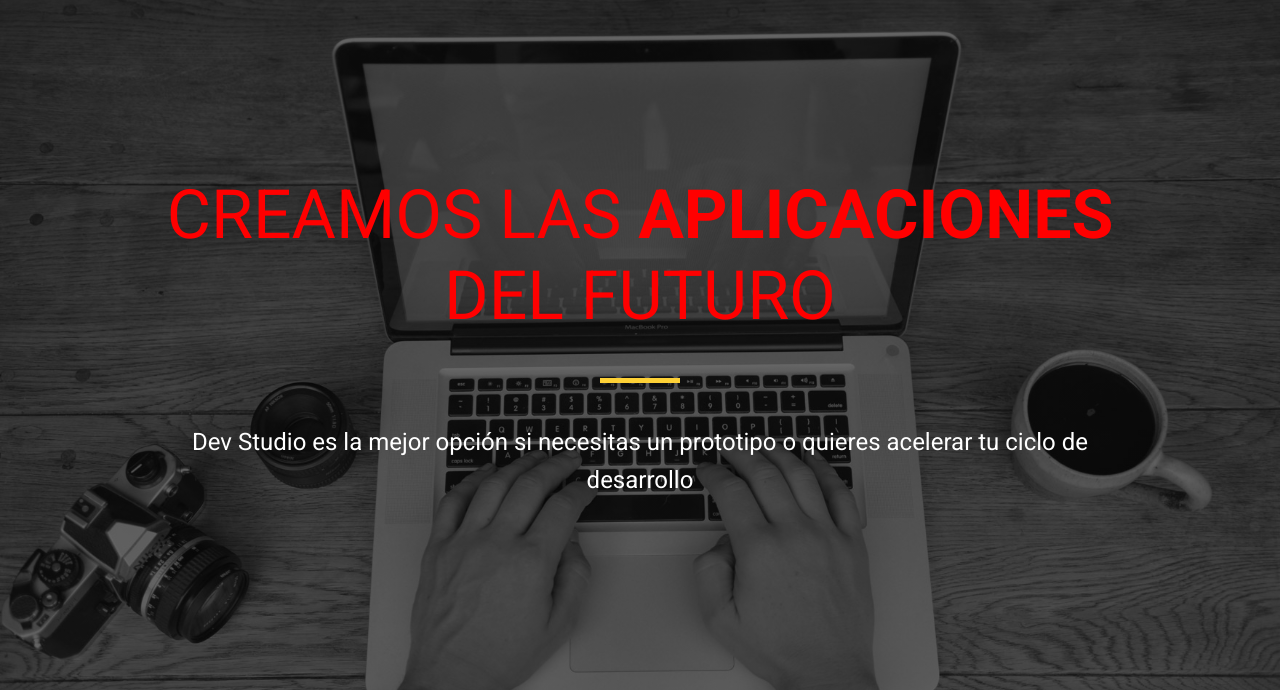
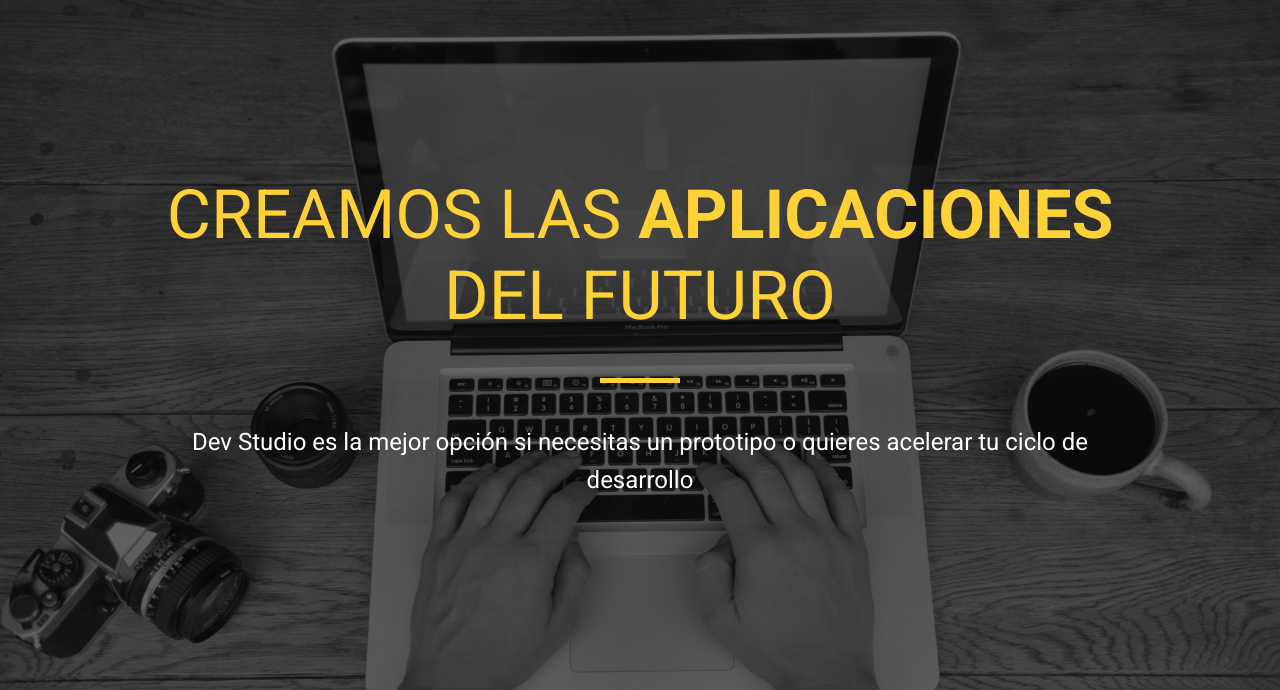
Before and after one commit to Juancano5304/studiodev, a plain HTML site: page index.html in a window 1280 px wide. Shown: the part 71-761 px from the top of the page. Drawn offline with nearby package versions, Linux system fonts and the light colour scheme; files that its build step writes are made by us from their sources.

Commit message:
Cambio de nuevo del color de letra

```diff
--- a/css/style.css
+++ b/css/style.css
@@ -60,7 +60,7 @@ header nav a.active
 
 #home h1
 {
-	color: red;
+	color:  #fed136;
 	font-size: 68px;
 	font-weight: normal;
 	line-height: 1.2;
```
